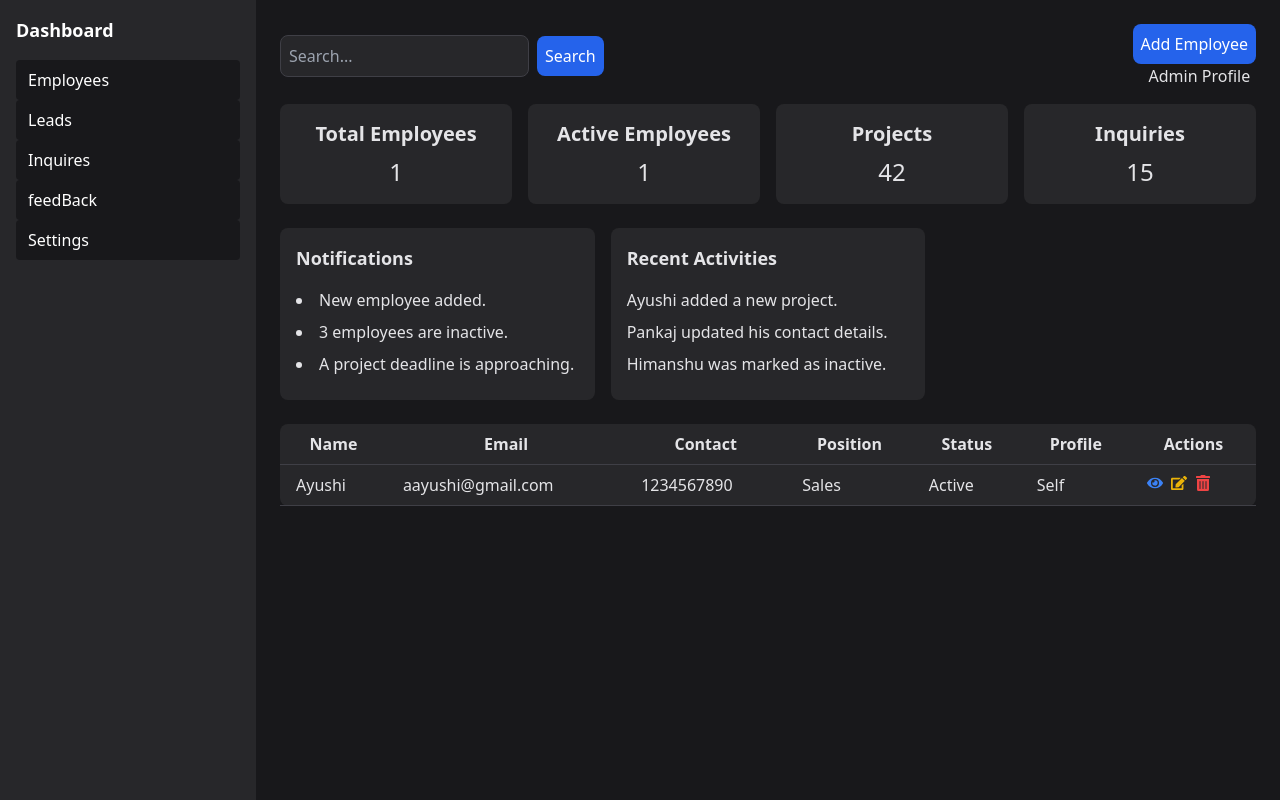
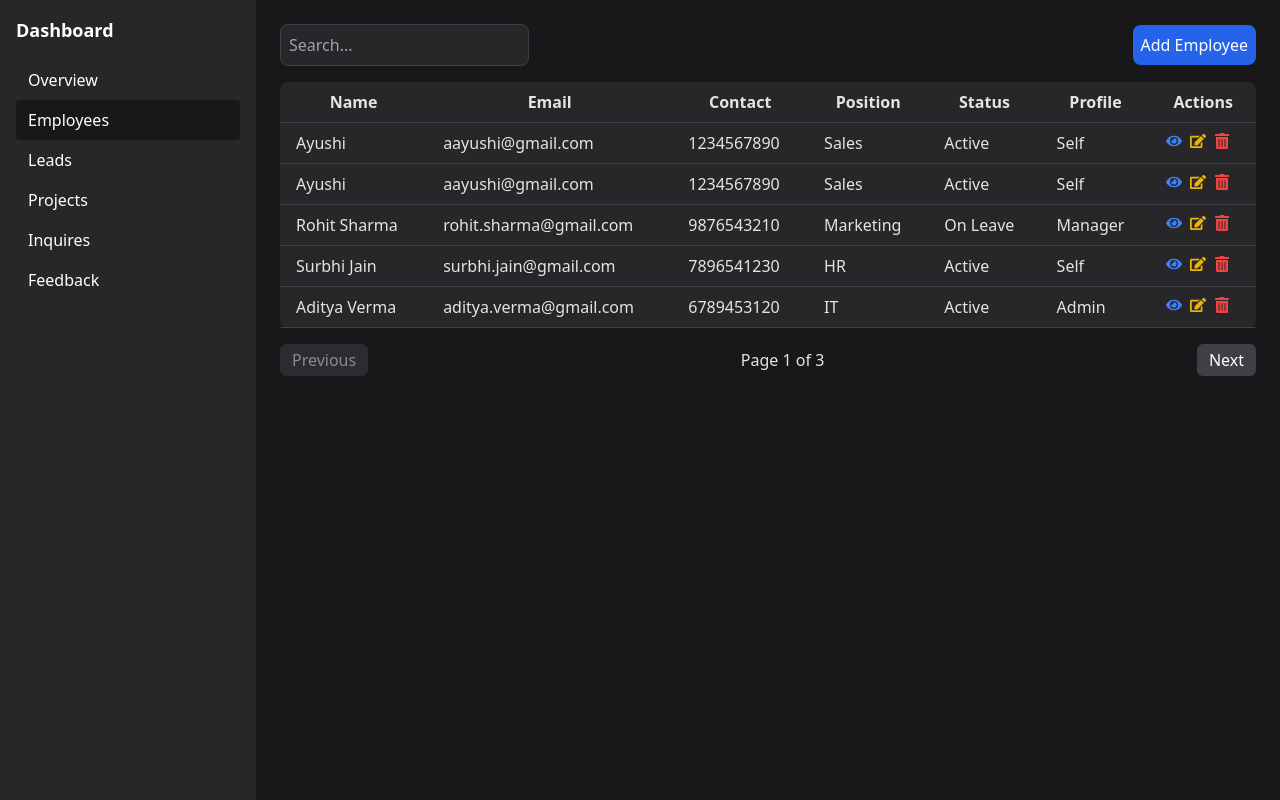
Before and after one commit to Sameer6386/Admin, a Next.js app: page /dashboard in a window 1280 px wide. Both pictures are taken after a click on the item "Employees". Built offline with nearby package versions, Linux system fonts and the light colour scheme.

Commit message:
Dashboard incomplete

```diff
--- a/package.json
+++ b/package.json
@@ -13,6 +13,7 @@
     "dotenv": "^16.4.5",
     "express": "^4.21.0",
     "jsonwebtoken": "^9.0.2",
+    "lucide-react": "^0.441.0",
     "mongoose": "^8.6.2",
     "next": "14.2.9",
     "nodemailer": "^6.9.15",
--- a/pages/dashboard.jsx
+++ b/pages/dashboard.jsx
@@ -14,7 +14,6 @@ export default function Dashboard() {
   const [isEditModalOpen, setIsEditModalOpen] = useState(false);
   const [isDeleteConfirmOpen, setIsDeleteConfirmOpen] = useState(false);
   const [isAddModalOpen, setIsAddModalOpen] = useState(false);
-  const [isProfileDropdownOpen, setIsProfileDropdownOpen] = useState(false);
   const [selectedEmployee, setSelectedEmployee] = useState(null);
   const [editableEmployee, setEditableEmployee] = useState(null);
   const [employeeToDelete, setEmployeeToDelete] = useState(null);
@@ -26,7 +25,9 @@ export default function Dashboard() {
     status: "",
     profileType: "",
   });
-  const [activeSection, setActiveSection] = useState("employees");
+  const [activeSection, setActiveSection] = useState("overview");
+  const [currentPage, setCurrentPage] = useState(1);
+  const employeesPerPage = 5;
 
   const [employees, setEmployees] = useState([
     {
@@ -37,36 +38,100 @@ export default function Dashboard() {
       status: "Active",
       profileType: "Self",
     },
-    // ... (other employees)
+    {
+      name: "Ayushi",
+      email: "aayushi@gmail.com",
+      contact: "1234567890",
+      position: "Sales",
+      status: "Active",
+      profileType: "Self",
+    },
+    {
+      name: "Rohit Sharma",
+      email: "rohit.sharma@gmail.com",
+      contact: "9876543210",
+      position: "Marketing",
+      status: "On Leave",
+      profileType: "Manager",
+    },
+    {
+      name: "Surbhi Jain",
+      email: "surbhi.jain@gmail.com",
+      contact: "7896541230",
+      position: "HR",
+      status: "Active",
+      profileType: "Self",
+    },
+    {
+      name: "Aditya Verma",
+      email: "aditya.verma@gmail.com",
+      contact: "6789453120",
+      position: "IT",
+      status: "Active",
+      profileType: "Admin",
+    },
+    {
+      name: "Neha Kapoor",
+      email: "neha.kapoor@gmail.com",
+      contact: "8907654321",
+      position: "Finance",
+      status: "On Leave",
+      profileType: "Self",
+    },
+    {
+      name: "Karan Mehta",
+      email: "karan.mehta@gmail.com",
+      contact: "9123456789",
+      position: "Sales",
+      status: "Active",
+      profileType: "Manager",
+    },
+    {
+      name: "Sneha Gupta",
+      email: "sneha.gupta@gmail.com",
+      contact: "8012345678",
+      position: "IT",
+      status: "Active",
+      profileType: "Self",
+    },
+    {
+      name: "Vikram Singh",
+      email: "vikram.singh@gmail.com",
+      contact: "7890123456",
+      position: "Marketing",
+      status: "On Leave",
+      profileType: "Manager",
+    },
+    {
+      name: "Priya Malhotra",
+      email: "priya.malhotra@gmail.com",
+      contact: "8901234567",
+      position: "HR",
+      status: "Active",
+      profileType: "Self",
+    },
+    {
+      name: "Rahul Agarwal",
+      email: "rahul.agarwal@gmail.com",
+      contact: "6789012345",
+      position: "Finance",
+      status: "Active",
+      profileType: "Admin",
+    },
   ]);
 
-  const notifications = [
-    "New employee added.",
-    "3 employees are inactive.",
-    "A project deadline is approaching.",
-  ];
-
-  const activities = [
-    "Ayushi added a new project.",
-    "Pankaj updated his contact details.",
-    "Himanshu was marked as inactive.",
-  ];
-
-  const data = [
-    { name: "Jan", employees: 20 },
-    { name: "Feb", employees: 25 },
-    { name: "Mar", employees: 22 },
-    { name: "Apr", employees: 30 },
-  ];
+  // Calculate employees to show based on the current page
+  const indexOfLastEmployee = currentPage * employeesPerPage;
+  const indexOfFirstEmployee = indexOfLastEmployee - employeesPerPage;
+  const currentEmployees = employees.slice(
+    indexOfFirstEmployee,
+    indexOfLastEmployee
+  );
+  const totalPages = Math.ceil(employees.length / employeesPerPage);
 
   const openDetailModal = (employee) => {
     setSelectedEmployee(employee);
     setIsDetailModalOpen(true);
-  };
-
-  const closeDetailModal = () => {
-    setIsDetailModalOpen(false);
-    setSelectedEmployee(null);
   };
 
   const openEditModal = (employee) => {
@@ -74,19 +139,9 @@ export default function Dashboard() {
     setIsEditModalOpen(true);
   };
 
-  const closeEditModal = () => {
-    setIsEditModalOpen(false);
-    setEditableEmployee(null);
-  };
-
   const openDeleteConfirm = (employee) => {
     setEmployeeToDelete(employee);
     setIsDeleteConfirmOpen(true);
-  };
-
-  const closeDeleteConfirm = () => {
-    setIsDeleteConfirmOpen(false);
-    setEmployeeToDelete(null);
   };
 
   const openAddModal = () => {
@@ -101,19 +156,16 @@ export default function Dashboard() {
     setIsAddModalOpen(true);
   };
 
-  const closeAddModal = () => {
-    setIsAddModalOpen(false);
-  };
-
-  const handleEditChange = (e) => {
-    const { name, value } = e.target;
-    setEditableEmployee((prev) => ({ ...prev, [name]: value }));
+  const handleAddSubmit = (e) => {
+    e.preventDefault();
+    setEmployees([...employees, newEmployee]);
+    closeAddModal();
   };
 
   const handleEditSubmit = (e) => {
     e.preventDefault();
-    setEmployees((prevEmployees) =>
-      prevEmployees.map((emp) =>
+    setEmployees((prev) =>
+      prev.map((emp) =>
         emp.email === editableEmployee.email ? editableEmployee : emp
       )
     );
@@ -121,21 +173,25 @@ export default function Dashboard() {
   };
 
   const handleDeleteConfirm = () => {
-    setEmployees((prevEmployees) =>
-      prevEmployees.filter((emp) => emp.email !== employeeToDelete.email)
+    setEmployees((prev) =>
+      prev.filter((emp) => emp.email !== employeeToDelete.email)
     );
     closeDeleteConfirm();
+  };
+
+  const closeDetailModal = () => setIsDetailModalOpen(false);
+  const closeEditModal = () => setIsEditModalOpen(false);
+  const closeDeleteConfirm = () => setIsDeleteConfirmOpen(false);
+  const closeAddModal = () => setIsAddModalOpen(false);
+
+  const handleEditChange = (e) => {
+    const { name, value } = e.target;
+    setEditableEmployee((prev) => ({ ...prev, [name]: value }));
   };
 
   const handleAddChange = (e) => {
     const { name, value } = e.target;
     setNewEmployee((prev) => ({ ...prev, [name]: value }));
-  };
-
-  const handleAddSubmit = (e) => {
-    e.preventDefault();
-    setEmployees((prevEmployees) => [...prevEmployees, newEmployee]);
-    closeAddModal();
   };
 
   return (
@@ -145,118 +201,63 @@ export default function Dashboard() {
           <h2 className="text-lg font-bold">Dashboard</h2>
           <ul className="mt-4">
             <li
-              className={`py-2 px-3 rounded ${activeSection === "employees" ? "bg-zinc-900" : "hover:bg-zinc-700"}`}
-              onClick={() => setActiveSection("employees")}
+              onClick={() => setActiveSection("overview")}
+              className={`py-2 px-3 rounded ${activeSection === "overview" ? "bg-zinc-900" : "hover:bg-zinc-700"}`}
             >
-              <a href="#">Employees</a>
+              Overview
             </li>
             <li
+              onClick={() => setActiveSection("employees")}
               className={`py-2 px-3 rounded ${activeSection === "employees" ? "bg-zinc-900" : "hover:bg-zinc-700"}`}
-              onClick={() => setActiveSection("employees")}
             >
-              <a href="#">Leads</a>
+              Employees
             </li>
             <li
-              className={`py-2 px-3 rounded ${activeSection === "employees" ? "bg-zinc-900" : "hover:bg-zinc-700"}`}
-              onClick={() => setActiveSection("employees")}
+              onClick={() => setActiveSection("leads")}
+              className={`py-2 px-3 rounded ${activeSection === "Leads" ? "bg-zinc-900" : "hover:bg-zinc-700"}`}
             >
-              <a href="#">Inquires</a>
+              Leads
             </li>
             <li
-              className={`py-2 px-3 rounded ${activeSection === "employees" ? "bg-zinc-900" : "hover:bg-zinc-700"}`}
-              onClick={() => setActiveSection("employees")}
+              onClick={() => setActiveSection("Projects")}
+              className={`py-2 px-3 rounded ${activeSection === "Projects" ? "bg-zinc-900" : "hover:bg-zinc-700"}`}
             >
-              <a href="#">feedBack</a>
+              Projects
             </li>
             <li
-              className={`py-2 px-3 rounded ${activeSection === "employees" ? "bg-zinc-900" : "hover:bg-zinc-700"}`}
-              onClick={() => setActiveSection("employees")}
+              onClick={() => setActiveSection("Inquires")}
+              className={`py-2 px-3 rounded ${activeSection === "Inquires" ? "bg-zinc-900" : "hover:bg-zinc-700"}`}
             >
-              <a href="#">Settings</a>
+              Inquires
+            </li>
+            <li
+              onClick={() => setActiveSection("Feedback")}
+              className={`py-2 px-3 rounded ${activeSection === "Feedback" ? "bg-zinc-900" : "hover:bg-zinc-700"}`}
+            >
+              Feedback
             </li>
           </ul>
         </div>
       </aside>
 
       <main className="flex-1 p-6 bg-zinc-900">
+        {activeSection === "employees" && (
+          <>
             <header className="flex justify-between items-center mb-4">
-          <div className="flex items-center">
               <input
                 type="text"
                 placeholder="Search..."
                 className="border border-zinc-700 bg-zinc-800 text-white rounded-lg p-2"
               />
-            <button className="bg-blue-600 text-white p-2 rounded-lg ml-2 hover:bg-blue-500">
-              Search
-            </button>
-          </div>
-          <div>
+              <div className="flex space-x-2">
                 <button
                   className="bg-blue-600 text-white p-2 rounded-lg hover:bg-blue-500"
                   onClick={openAddModal}
                 >
                   Add Employee
                 </button>
-            <div className="relative ml-4">
-              <button
-                onClick={() => setIsProfileDropdownOpen(!isProfileDropdownOpen)}
-              >
-                Admin Profile
-              </button>
-              {isProfileDropdownOpen && (
-                <div className="absolute right-0 mt-2 w-48 bg-zinc-800 rounded-lg shadow-lg">
-                  <a href="#" className="block px-4 py-2 text-sm text-zinc-200">
-                    Profile
-                  </a>
-                  <a href="#" className="block px-4 py-2 text-sm text-zinc-200">
-                    Settings
-                  </a>
-                  <a href="#" className="block px-4 py-2 text-sm text-zinc-200">
-                    Logout
-                  </a>
-                </div>
-              )}
-            </div>
               </div>
             </header>
-
-        {activeSection === "employees" && (
-          <>
-            <div className="grid grid-cols-1 sm:grid-cols-2 lg:grid-cols-4 gap-4 mb-6">
-              <OverviewCard title="Total Employees" value={employees.length} />
-              <OverviewCard
-                title="Active Employees"
-                value={
-                  employees.filter((emp) => emp.status === "Active").length
-                }
-              />
-              <OverviewCard title="Projects" value={42} />
-              <OverviewCard title="Inquiries" value={15} />
-            </div>
-
-            <div className="grid grid-cols-1 md:grid-cols-2 lg:grid-cols-3 gap-4 mb-6">
-              <div className="bg-zinc-800 p-4 rounded-lg">
-                <h2 className="text-lg font-bold mb-4">Notifications</h2>
-                <ul className="list-disc list-inside">
-                  {notifications.map((note, index) => (
-                    <li key={index} className="mb-2">
-                      {note}
-                    </li>
-                  ))}
-                </ul>
-              </div>
-
-              <div className="bg-zinc-800 p-4 rounded-lg">
-                <h2 className="text-lg font-bold mb-4">Recent Activities</h2>
-                <ul className="list-none">
-                  {activities.map((activity, index) => (
-                    <li key={index} className="mb-2">
-                      {activity}
-                    </li>
-                  ))}
-                </ul>
-              </div>
-            </div>
 
             <table className="min-w-full bg-zinc-800 rounded-lg">
               <thead>
@@ -279,7 +280,7 @@ export default function Dashboard() {
                 </tr>
               </thead>
               <tbody>
-                {employees.map((employee) => (
+                {currentEmployees.map((employee) => (
                   <tr key={employee.email}>
                     <td className="py-2 px-4 border-b border-zinc-700">
                       {employee.name}
@@ -323,6 +324,27 @@ export default function Dashboard() {
                 ))}
               </tbody>
             </table>
+
+            {/* Pagination Controls */}
+            <div className="flex justify-between items-center mt-4">
+              <button
+                className="bg-zinc-700 text-white px-3 py-1 rounded-md disabled:opacity-50"
+                onClick={() => setCurrentPage(currentPage - 1)}
+                disabled={currentPage === 1}
+              >
+                Previous
+              </button>
+              <span>
+                Page {currentPage} of {totalPages}
+              </span>
+              <button
+                className="bg-zinc-700 text-white px-3 py-1 rounded-md disabled:opacity-50"
+                onClick={() => setCurrentPage(currentPage + 1)}
+                disabled={currentPage === totalPages}
+              >
+                Next
+              </button>
+            </div>
           </>
         )}
 
@@ -347,11 +369,11 @@ export default function Dashboard() {
                 <strong>Status:</strong> {selectedEmployee.status}
               </p>
               <p>
-                <strong>Profile:</strong> {selectedEmployee.profileType}
+                <strong>Profile Type:</strong> {selectedEmployee.profileType}
               </p>
               <button
                 onClick={closeDetailModal}
-                className="mt-4 bg-blue-600 text-white p-2 rounded-lg hover:bg-blue-500"
+                className="mt-4 bg-blue-600 text-white p-2 rounded-lg"
               >
                 Close
               </button>
@@ -363,190 +385,182 @@ export default function Dashboard() {
         {isEditModalOpen && editableEmployee && (
           <div className="fixed inset-0 bg-black bg-opacity-50 flex justify-center items-center">
             <form
+              className="bg-zinc-800 p-6 rounded-lg w-1/2"
               onSubmit={handleEditSubmit}
-              className="bg-zinc-800 p-6 rounded-lg w-1/2"
             >
               <h2 className="text-xl font-bold mb-4">Edit Employee</h2>
-              <label className="block mb-2">
-                Name
               <input
                 type="text"
                 name="name"
                 value={editableEmployee.name}
                 onChange={handleEditChange}
-                  className="block w-full mt-1 bg-zinc-700 text-white border border-zinc-600 rounded-lg p-2"
+                placeholder="Name"
+                className="border border-zinc-700 bg-zinc-700 text-white rounded-lg p-2 mb-4 w-full"
+                required
               />
-              </label>
-              <label className="block mb-2">
-                Email
               <input
                 type="email"
                 name="email"
                 value={editableEmployee.email}
                 onChange={handleEditChange}
-                  className="block w-full mt-1 bg-zinc-700 text-white border border-zinc-600 rounded-lg p-2"
+                placeholder="Email"
+                className="border border-zinc-700 bg-zinc-700 text-white rounded-lg p-2 mb-4 w-full"
+                required
               />
-              </label>
-              <label className="block mb-2">
-                Contact
               <input
                 type="text"
                 name="contact"
                 value={editableEmployee.contact}
                 onChange={handleEditChange}
-                  className="block w-full mt-1 bg-zinc-700 text-white border border-zinc-600 rounded-lg p-2"
+                placeholder="Contact"
+                className="border border-zinc-700 bg-zinc-700 text-white rounded-lg p-2 mb-4 w-full"
+                required
               />
-              </label>
-              <label className="block mb-2">
-                Position
               <input
                 type="text"
                 name="position"
                 value={editableEmployee.position}
                 onChange={handleEditChange}
-                  className="block w-full mt-1 bg-zinc-700 text-white border border-zinc-600 rounded-lg p-2"
+                placeholder="Position"
+                className="border border-zinc-700 bg-zinc-700 text-white rounded-lg p-2 mb-4 w-full"
+                required
               />
-              </label>
-              <label className="block mb-2">
-                Status
               <input
                 type="text"
                 name="status"
                 value={editableEmployee.status}
                 onChange={handleEditChange}
-                  className="block w-full mt-1 bg-zinc-700 text-white border border-zinc-600 rounded-lg p-2"
+                placeholder="Status"
+                className="border border-zinc-700 bg-zinc-700 text-white rounded-lg p-2 mb-4 w-full"
+                required
               />
-              </label>
-              <label className="block mb-2">
-                Profile
               <input
                 type="text"
                 name="profileType"
                 value={editableEmployee.profileType}
                 onChange={handleEditChange}
-                  className="block w-full mt-1 bg-zinc-700 text-white border border-zinc-600 rounded-lg p-2"
+                placeholder="Profile Type"
+                className="border border-zinc-700 bg-zinc-700 text-white rounded-lg p-2 mb-4 w-full"
+                required
               />
-              </label>
+              <div className="flex justify-between">
                 <button
                   type="submit"
-                className="bg-blue-600 text-white p-2 rounded-lg hover:bg-blue-500"
+                  className="bg-green-600 text-white p-2 rounded-lg"
                 >
-                Save Changes
+                  Save
                 </button>
                 <button
-                type="button"
                   onClick={closeEditModal}
-                className="ml-2 bg-red-600 text-white p-2 rounded-lg hover:bg-red-500"
+                  className="bg-red-600 text-white p-2 rounded-lg"
                 >
                   Cancel
                 </button>
+              </div>
             </form>
           </div>
         )}
 
-        {/* Delete Confirmation */}
+        {/* Delete Confirmation Modal */}
         {isDeleteConfirmOpen && employeeToDelete && (
           <div className="fixed inset-0 bg-black bg-opacity-50 flex justify-center items-center">
-            <div className="bg-zinc-800 p-6 rounded-lg w-1/2">
-              <h2 className="text-xl font-bold mb-4">Confirm Deletion</h2>
+            <div className="bg-zinc-800 p-6 rounded-lg w-1/3">
+              <h2 className="text-xl font-bold mb-4">Confirm Delete</h2>
               <p>Are you sure you want to delete {employeeToDelete.name}?</p>
+              <div className="flex justify-between mt-4">
                 <button
                   onClick={handleDeleteConfirm}
-                className="mt-4 bg-red-600 text-white p-2 rounded-lg hover:bg-red-500"
+                  className="bg-red-600 text-white p-2 rounded-lg"
                 >
                   Delete
                 </button>
                 <button
                   onClick={closeDeleteConfirm}
-                className="ml-2 bg-blue-600 text-white p-2 rounded-lg hover:bg-blue-500"
+                  className="bg-gray-600 text-white p-2 rounded-lg"
                 >
                   Cancel
                 </button>
               </div>
             </div>
+          </div>
         )}
 
-        {/* Add Employee Modal */}
+        {/* Add Modal */}
         {isAddModalOpen && (
           <div className="fixed inset-0 bg-black bg-opacity-50 flex justify-center items-center">
             <form
+              className="bg-zinc-800 p-6 rounded-lg w-1/2"
               onSubmit={handleAddSubmit}
-              className="bg-zinc-800 p-6 rounded-lg w-1/2"
             >
-              <h2 className="text-xl font-bold mb-4">Add New Employee</h2>
-              <label className="block mb-2">
-                Name
+              <h2 className="text-xl font-bold mb-4">Add Employee</h2>
               <input
                 type="text"
                 name="name"
                 value={newEmployee.name}
                 onChange={handleAddChange}
-                  className="block w-full mt-1 bg-zinc-700 text-white border border-zinc-600 rounded-lg p-2"
+                placeholder="Name"
+                className="border border-zinc-700 bg-zinc-700 text-white rounded-lg p-2 mb-4 w-full"
+                required
               />
-              </label>
-              <label className="block mb-2">
-                Email
               <input
                 type="email"
                 name="email"
                 value={newEmployee.email}
                 onChange={handleAddChange}
-                  className="block w-full mt-1 bg-zinc-700 text-white border border-zinc-600 rounded-lg p-2"
+                placeholder="Email"
+                className="border border-zinc-700 bg-zinc-700 text-white rounded-lg p-2 mb-4 w-full"
+                required
               />
-              </label>
-              <label className="block mb-2">
-                Contact
               <input
                 type="text"
                 name="contact"
                 value={newEmployee.contact}
                 onChange={handleAddChange}
-                  className="block w-full mt-1 bg-zinc-700 text-white border border-zinc-600 rounded-lg p-2"
+                placeholder="Contact"
+                className="border border-zinc-700 bg-zinc-700 text-white rounded-lg p-2 mb-4 w-full"
+                required
               />
-              </label>
-              <label className="block mb-2">
-                Position
               <input
                 type="text"
                 name="position"
                 value={newEmployee.position}
                 onChange={handleAddChange}
-                  className="block w-full mt-1 bg-zinc-700 text-white border border-zinc-600 rounded-lg p-2"
+                placeholder="Position"
+                className="border border-zinc-700 bg-zinc-700 text-white rounded-lg p-2 mb-4 w-full"
+                required
               />
-              </label>
-              <label className="block mb-2">
-                Status
               <input
                 type="text"
                 name="status"
                 value={newEmployee.status}
                 onChange={handleAddChange}
-                  className="block w-full mt-1 bg-zinc-700 text-white border border-zinc-600 rounded-lg p-2"
+                placeholder="Status"
+                className="border border-zinc-700 bg-zinc-700 text-white rounded-lg p-2 mb-4 w-full"
+                required
               />
-              </label>
-              <label className="block mb-2">
-                Profile
               <input
                 type="text"
                 name="profileType"
                 value={newEmployee.profileType}
                 onChange={handleAddChange}
-                  className="block w-full mt-1 bg-zinc-700 text-white border border-zinc-600 rounded-lg p-2"
+                placeholder="Profile Type"
+                className="border border-zinc-700 bg-zinc-700 text-white rounded-lg p-2 mb-4 w-full"
+                required
               />
-              </label>
+              <div className="flex justify-between">
                 <button
                   type="submit"
-                className="bg-blue-600 text-white p-2 rounded-lg hover:bg-blue-500"
+                  className="bg-green-600 text-white p-2 rounded-lg"
                 >
-                Add Employee
+                  Add
                 </button>
                 <button
-                type="button"
                   onClick={closeAddModal}
-                className="ml-2 bg-red-600 text-white p-2 rounded-lg hover:bg-red-500"
+                  className="bg-red-600 text-white p-2 rounded-lg"
                 >
                   Cancel
                 </button>
+              </div>
             </form>
           </div>
         )}
--- a/pages/login.jsx
+++ b/pages/login.jsx
@@ -28,9 +28,7 @@ export default function LoginPage() {
       <div
         className="w-1/2 bg-cover bg-center"
         style={{ backgroundImage: "url('/assets/login.png')" }} // Corrected path
-      >
-        {/* Image background */}
-      </div>
+      ></div>
       <div className="w-1/2 flex justify-center items-center bg-zinc-900">
         <div className="w-full max-w-md bg-zinc-800 p-6 rounded-lg">
           <h2 className="text-2xl font-bold text-center mb-6 text-white">
```
Also changed, not shown: components/AddModal.js (deleted, +0 -39 lines), components/DeleteConfirmModal.js (deleted, +0 -28 lines), components/DetailModal.js (deleted, +0 -41 lines), components/EditModal.js (deleted, +0 -39 lines), components/EmployeeTable.js (deleted, +0 -55 lines), components/OverviewCard.js (deleted, +0 -10 lines), 1 other file (tests, documents, lock files or other folders). Lines whose indentation alone changed are shown as unchanged.
